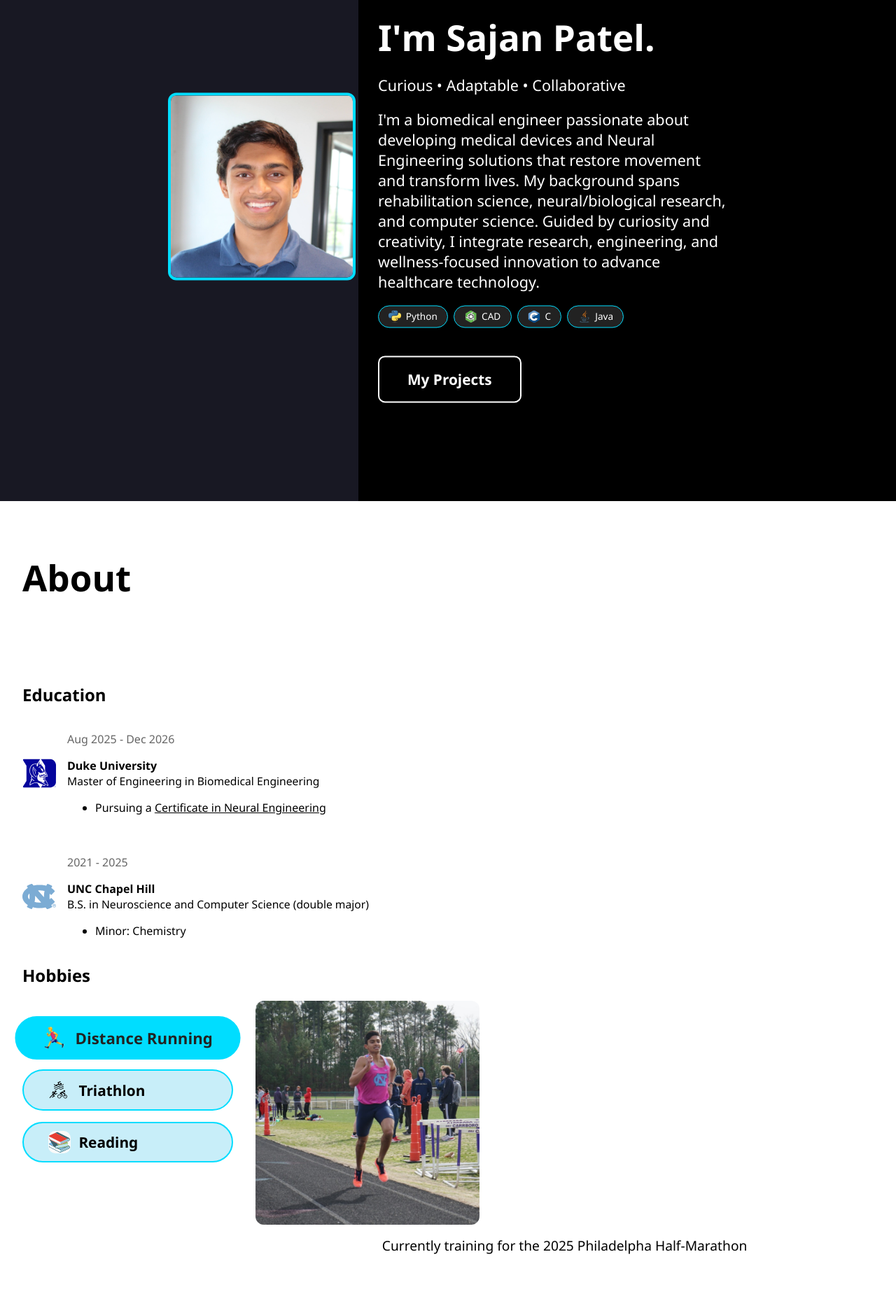
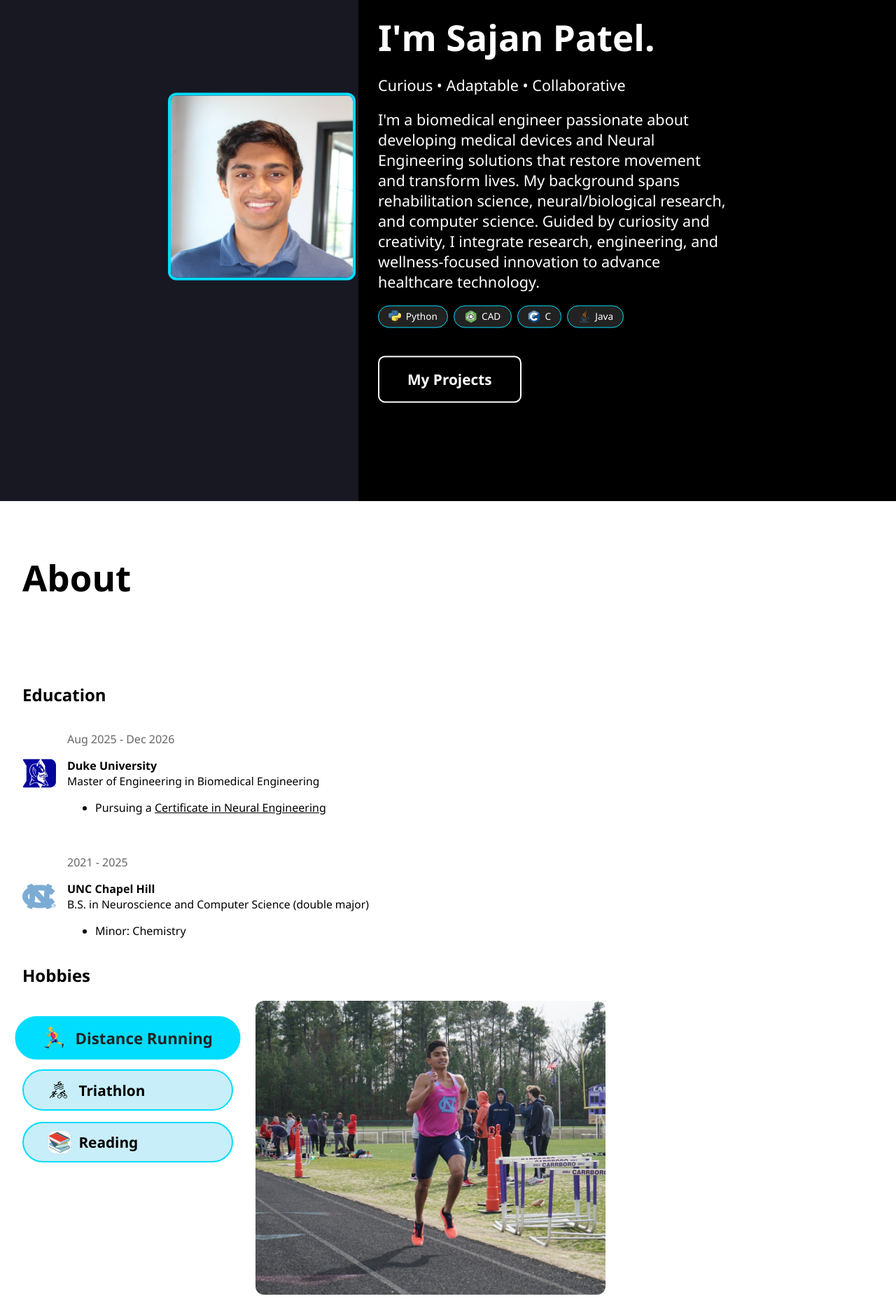
Before and after one commit to sajjy/sajan_patel_duke_bme, a Jekyll site: the page built from index.md, in a window 1280 px wide. Shown: the part 184-2053 px from the top of the page at 70% size. Built offline with Jekyll 4.4.1, drawn with Linux system fonts in a browser that asks for light colours; grey boxes are pictures that could not be loaded.

Commit message:
Fix hobby section

```diff
--- a/assets/style.css
+++ b/assets/style.css
@@ -329,8 +329,10 @@
 }
 
 #hobby-display {
-  flex:1;
-  text-align:center;
+  flex: 1;
+  justify-content: center;
+  align-items: center;
+  text-align: center;
 }
 
 .hobby-tags {
@@ -368,8 +370,7 @@
 }
 
 #hobby-img {
-  width: 320px;
-  height: 320px;
+    height: 420px;
   object-fit: cover;
   border-radius: 12px;
 }
```
